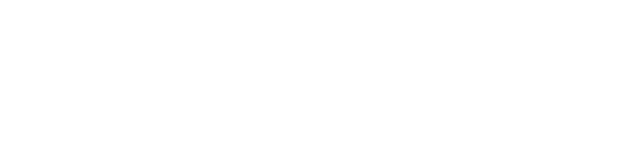
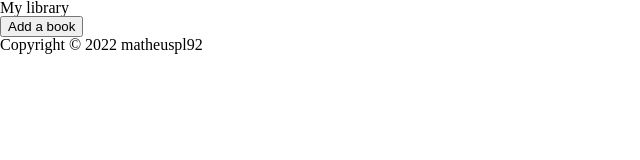
Before and after one commit to matheuspl92/library, a plain HTML site: page index.html in a window 1280 px wide. Shown: the whole page, without its empty margins (0-640 px from the left). Drawn offline with Linux system fonts and the light colour scheme.

Commit message:
Add basic HTML elements

```diff
--- a/index.html
+++ b/index.html
@@ -9,6 +9,13 @@
     <script defer src="./script.js"></script>
 </head>
 <body>
-
+    <header>
+        <h2>My library</h2>
+        <button id="add-book">Add a book</button>
+    </header>
+    <div class="container"></div>
+    <footer>
+        <p>Copyright © 2022 matheuspl92</p>
+    </footer>
 </body>
 </html>
```
